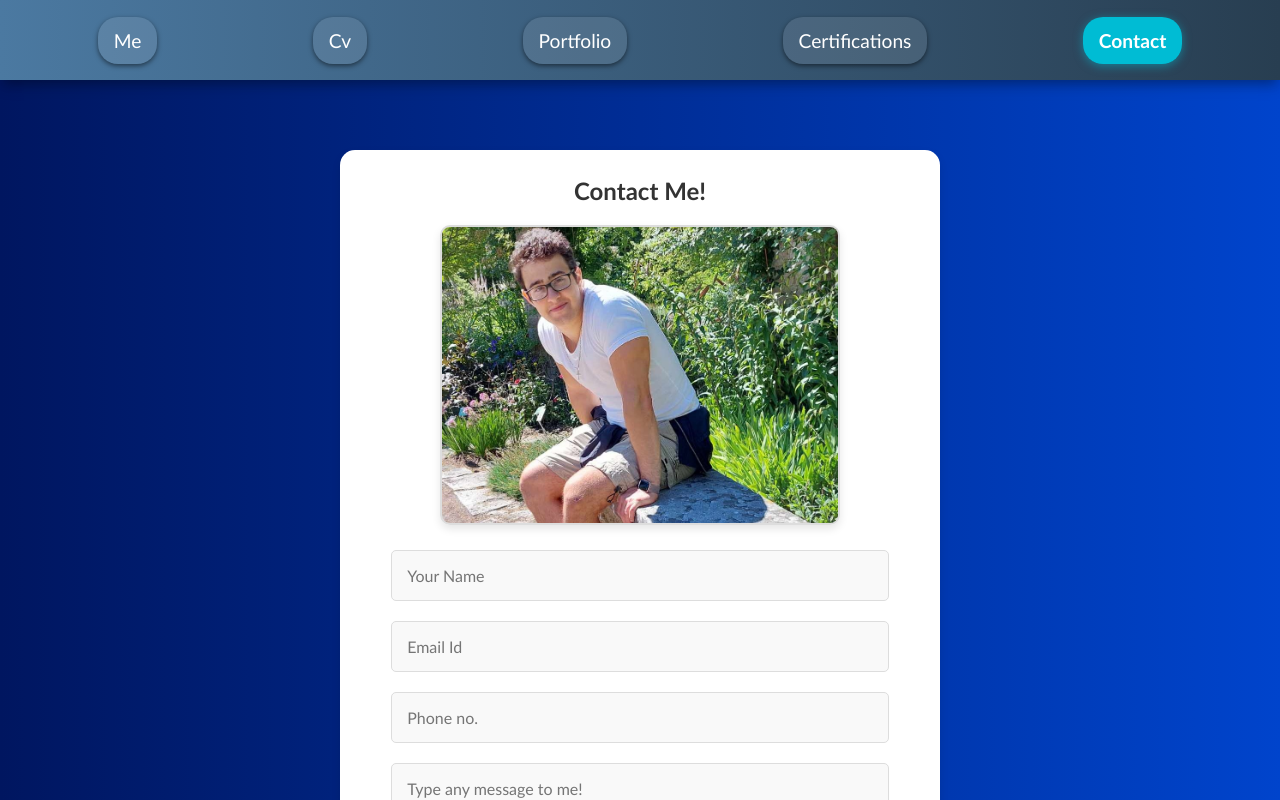
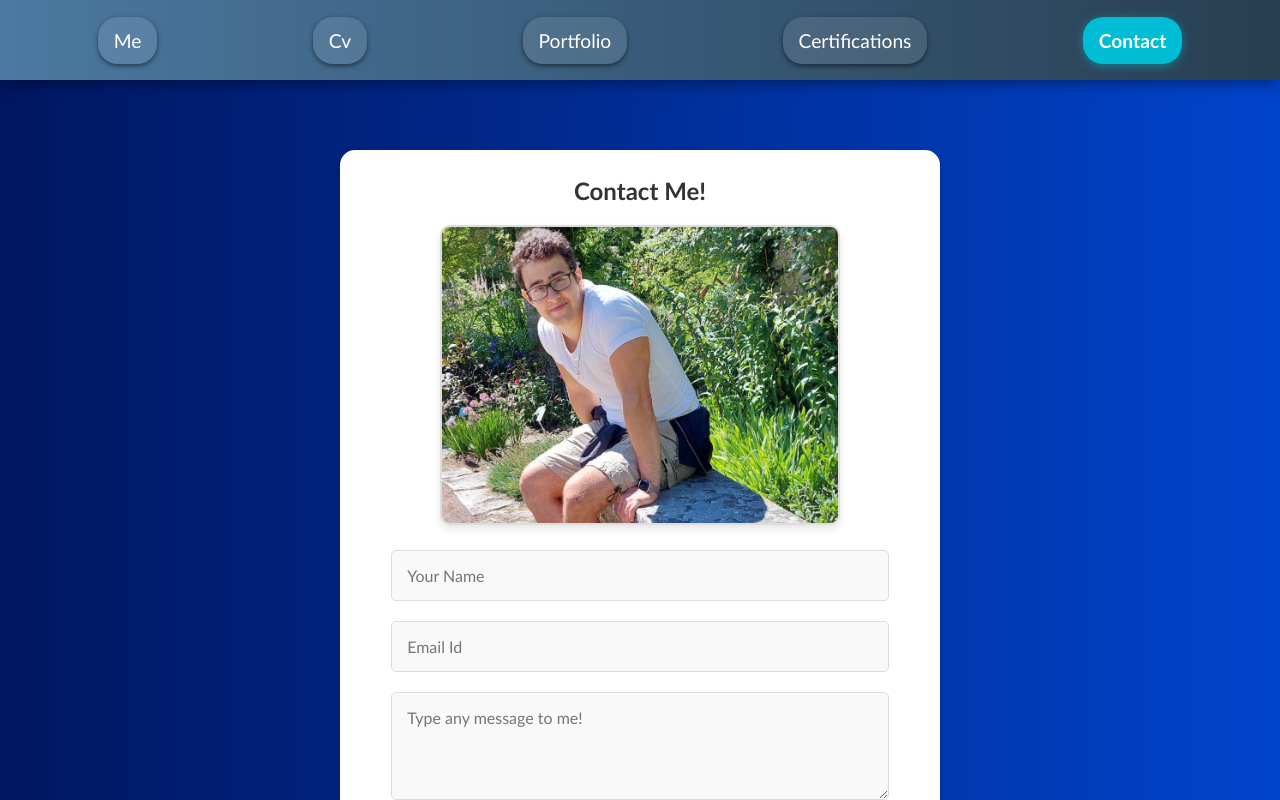
Before and after one commit to lukas99o/Portfolio-Website-React, a React (Create React App) app: page /PortfolioWebsiteReact/Contact in a window 1280 px wide. Shown: the top 800 px of the page. Built offline with nearby package versions, Linux system fonts and the light colour scheme.

Commit message:
fixed contact form!

```diff
--- a/src/components/Contact.js
+++ b/src/components/Contact.js
@@ -1,7 +1,9 @@
 /* global Email */
 import { useEffect } from "react";
 import profilepicture from "../images/profil-bild.jpg";
+import React from "react";
 
+/*
 function sendEmail(e) {
   e.preventDefault();
   Email.send({
@@ -21,6 +23,7 @@ function sendEmail(e) {
   );
   e.target.reset();
 }
+*/
 
 function Contact() {
   useEffect(() => {
@@ -73,16 +76,48 @@ function Contact() {
     };
   }, []);
 
+  // Send email part:
+  const [result, setResult] = React.useState("");
+
+  const onSubmit = async (event) => {
+    event.preventDefault();
+    setResult("Sending....");
+    const formData = new FormData(event.target);
+
+    formData.append("access_key", "ed313c56-6c98-4ee5-8ed3-b64937ce029b");
+
+    try {
+      const response = await fetch("https://api.web3forms.com/submit", {
+        method: "POST",
+        body: formData
+      });
+
+      const data = await response.json();
+
+      if (data.success) {
+        setResult("Form Submitted Successfully");
+        alert("Message Sent Successfully");
+        event.target.reset();
+      } else {
+        console.log("Error", data);
+        alert("Failed to send Message")
+        setResult(data.message);
+      }
+    } catch (error) {
+      console.error("Error:", error);
+      setResult("An error occured while submitting the form.");
+    }
+  };
+
   return (
     <div className="contact-body">
       <div className="contact-container">
-        <form onSubmit={sendEmail}>
+        <form onSubmit={onSubmit}>
           <h3>Contact Me!</h3>
           <img src={profilepicture} alt="Profile" />
-          <input type="text" id="name" placeholder="Your Name" required />
-          <input type="email" id="email" placeholder="Email Id" required />
-          <input type="text" id="phone" placeholder="Phone no." required />
-          <textarea id="message" rows="4" placeholder="Type any message to me!" />
+          <input type="text" id="name" name="name" placeholder="Your Name" required />
+          <input type="email" id="email" name="email" placeholder="Email Id" required />
+          <textarea id="message" name="message" rows="4" placeholder="Type any message to me!" />
           <button type="submit">Send</button>
         </form>
       </div>
```
